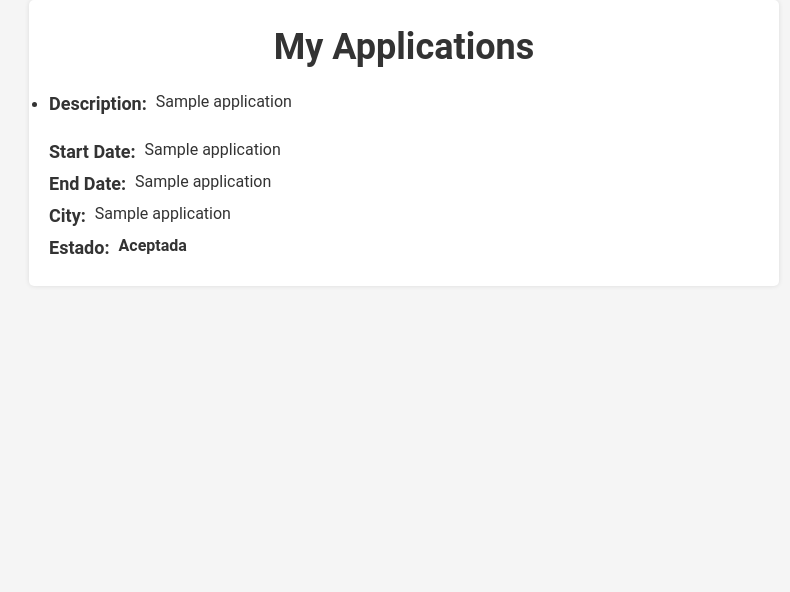
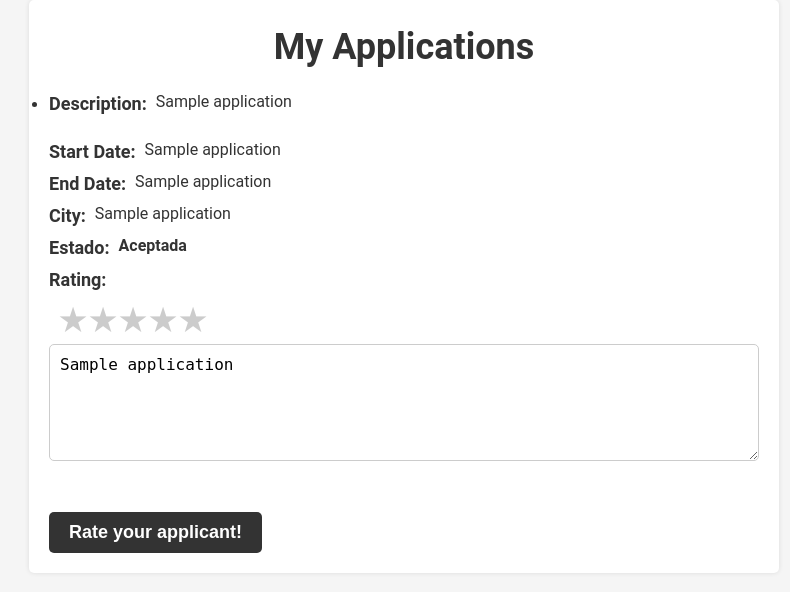
Before and after one commit to joaquinhojman/75.44-AyCdPI1-TP, a FastAPI app: template src/templates/view_my_applications.html in a window 1280 px wide. Shown: the top 592 px of the page, without its empty margins (236-1026 px from the left). Run offline with FastAPI, Linux system fonts and the light colour scheme; the template is opened without the code that fills it: most values are stand-ins (such as "Sample title", 1, 10 or a date in 2020).

Commit message:
US21 and US07

```diff
--- a/src/home.py
+++ b/src/home.py
@@ -1,4 +1,4 @@
-from operator import or_
+from operator import or_, and_
 import models
 from sqlalchemy.orm import Session
 
@@ -111,7 +111,8 @@ async def view_my_applications(request: Request, response_class=HTMLResponse, us
     new_applications = []
     for application in applications:
         house = db.query(models.House).filter(models.House.house_id == application[2]).first()
-        new_applications.append((application[3], house.description, formatFecha(house.start_date), formatFecha(house.end_date), house.city))
+        rating = db.query(models.RatingsHouses).filter(and_(models.RatingsHouses.house_id == str(house.house_id), models.RatingsHouses.user_id == str(user_id))).first()
+        new_applications.append((application[3], house.description, formatFecha(house.start_date), formatFecha(house.end_date), house.city, house.house_id, rating.rating if rating != None else None, rating.comment if rating != None else None))
 
     print(new_applications)
     return templates.TemplateResponse("view_my_applications.html", {"request": request, "applications": new_applications})
--- a/src/static/home2.css
+++ b/src/static/home2.css
@@ -157,3 +157,40 @@
   tr:nth-child(even) {
     background-color: #f2f2f2;
   }
+
+
+  .rate {
+    float: left;
+    height: 46px;
+    padding: 0 10px;
+}
+.rate:not(:checked) > input {
+    position:absolute;
+    top:-9999px;
+}
+.rate:not(:checked) > label {
+    float:right;
+    width:1em;
+    overflow:hidden;
+    white-space:nowrap;
+    cursor:pointer;
+    font-size:30px;
+    color:#ccc;
+}
+.rate:not(:checked) > label:before {
+    content: '★ ';
+}
+.rate > input:checked ~ label {
+    color: #ffc700;
+}
+.rate:not(:checked) > label:hover,
+.rate:not(:checked) > label:hover ~ label {
+    color: #deb217;
+}
+.rate > input:checked + label:hover,
+.rate > input:checked + label:hover ~ label,
+.rate > input:checked ~ label:hover,
+.rate > input:checked ~ label:hover ~ label,
+.rate > label:hover ~ input:checked ~ label {
+    color: #c59b08;
+}
--- a/src/templates/view_my_applications.html
+++ b/src/templates/view_my_applications.html
@@ -33,6 +33,50 @@
                             {% endif %}
                         </div>
                     </li>
+
+                    {% if application[0] == True %}
+                        <form method="POST" action="{{ url_for('rate_home',  house_id=application[5]) }}">
+                            <label for="rating">Rating:</label>
+                            <div class="rate">
+                                {% if application[6] == 5 %}
+                                <input type="radio" id="star5" name="rating" value="5" checked/>
+                                {% else %}
+                                <input type="radio" id="star5" name="rating" value="5" />
+                                {% endif %}
+                                <label for="star5" title="text">5 stars</label>
+                                {% if application[6] == 4 %}
+                                <input type="radio" id="star4" name="rating" value="4" checked/>
+                                {% else %}
+                                <input type="radio" id="star4" name="rating" value="4" />
+                                {% endif %}
+                                <label for="star4" title="text">4 stars</label>
+                                {% if application[6] == 3 %}
+                                <input type="radio" id="star3" name="rating" value="3" checked/>
+                                {% else %}
+                                <input type="radio" id="star3" name="rating" value="3" />
+                                {% endif %}
+                                <label for="star3" title="text">3 stars</label>
+                                {% if application[6] == 2 %}
+                                <input type="radio" id="star2" name="rating" value="2" checked/>
+                                {% else %}
+                                <input type="radio" id="star2" name="rating" value="2" />
+                                {% endif %}
+                                <label for="star2" title="text">2 stars</label>
+                                {% if application[6] == 1 %}
+                                <input type="radio" id="star1" name="rating" value="1" checked/>
+                                {% else %}
+                                <input type="radio" id="star1" name="rating" value="1" />
+                                {% endif %}
+                                <label for="star1" title="text">1 star</label>
+                            </div>
+                            {% if application[7] %}
+                                <textarea type="text" id="comment" name="comment" rows="5" cols="50" placeholder="Leave some words for your caring applicant...">{{application[7]}}</textarea>
+                            {% else %}
+                                <textarea type="text" id="comment" name="comment" rows="5" cols="50" placeholder="Leave some words for your caring applicant..."></textarea>
+                            {% endif %}
+                            <button type="submit">Rate your applicant!</button>
+                        </form>
+                    {% endif %}
                 {% endfor %}
             </ul>
     </div>
```
Also changed, not shown: src/application.py (+17 -0 lines), src/models.py (+8 -0 lines).
